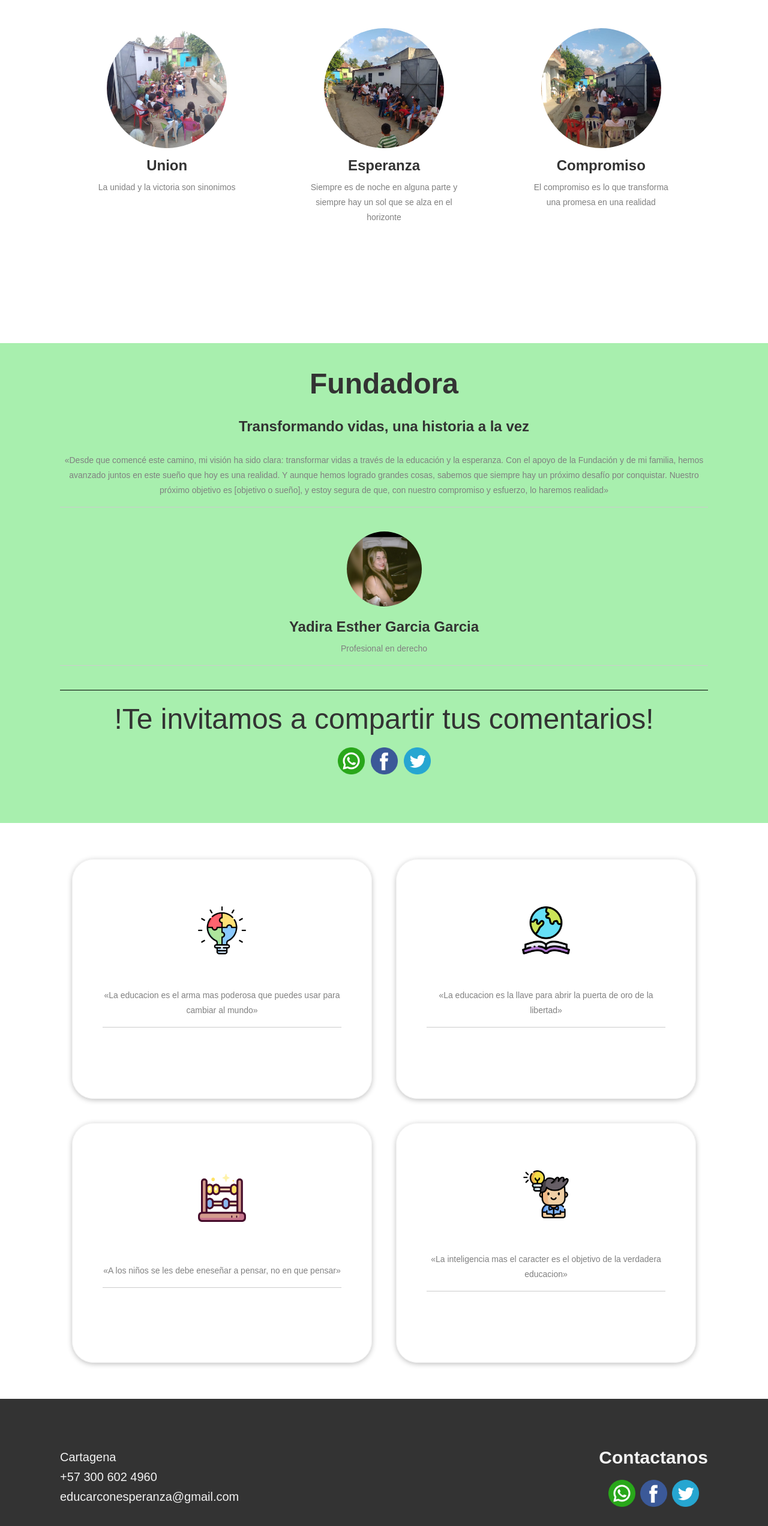
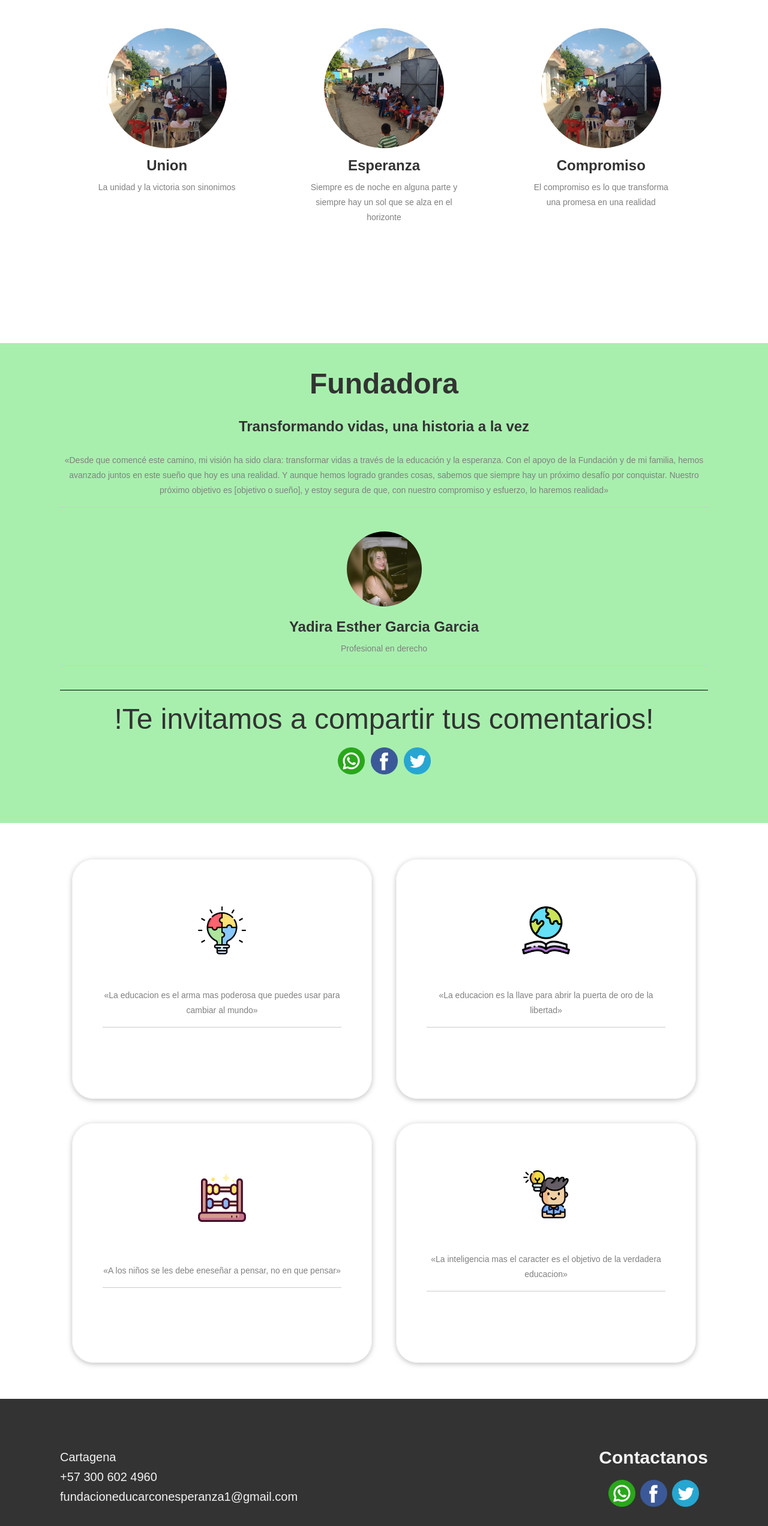
Before and after one commit to jclentino/educar-con-esperanza, a plain HTML site: page index.html in a window 1280 px wide. Shown: the part 3570-6114 px from the top of the page at 60% size. Drawn offline with Linux system fonts and the light colour scheme.

Commit message:
modificando email

```diff
--- a/index.html
+++ b/index.html
@@ -167,7 +167,7 @@
             <div class="proyectos-cards">
                 <div class="proyectos-cards_item">
                     <img
-                        src="./img/evidencia-proyecto1.jpg"
+                        src="./img/evidencia-proyecto4.jpg"
                         alt="niños"
                     >
                     <h2>Union</h2>
@@ -246,7 +246,7 @@
         <div class="footer-info">
             <span>Cartagena</span>
             <span>+57 300 602 4960</span>
-            <span>educarconesperanza@gmail.com</span>
+            <span>fundacioneducarconesperanza1@gmail.com</span>
         </div>
         <div class="footer-contactos">
             <h1>Contactanos</h1>
```
